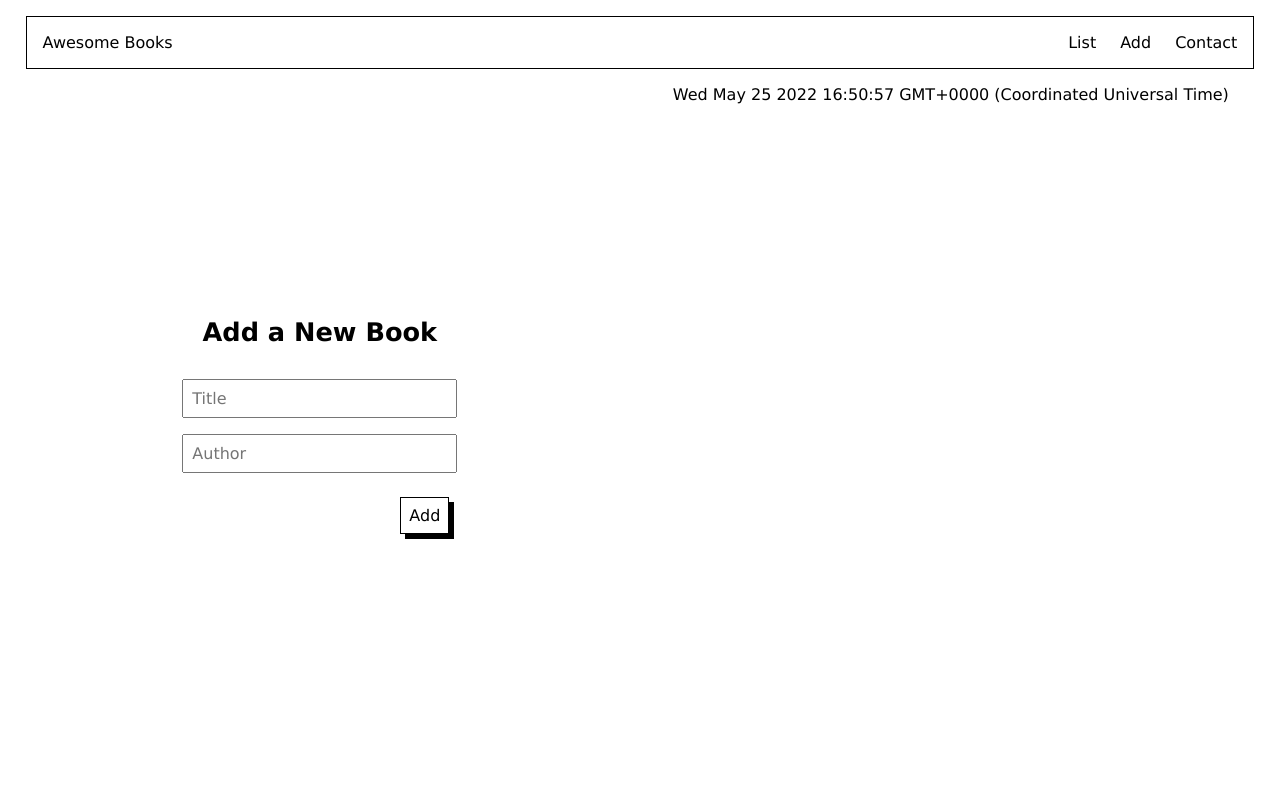
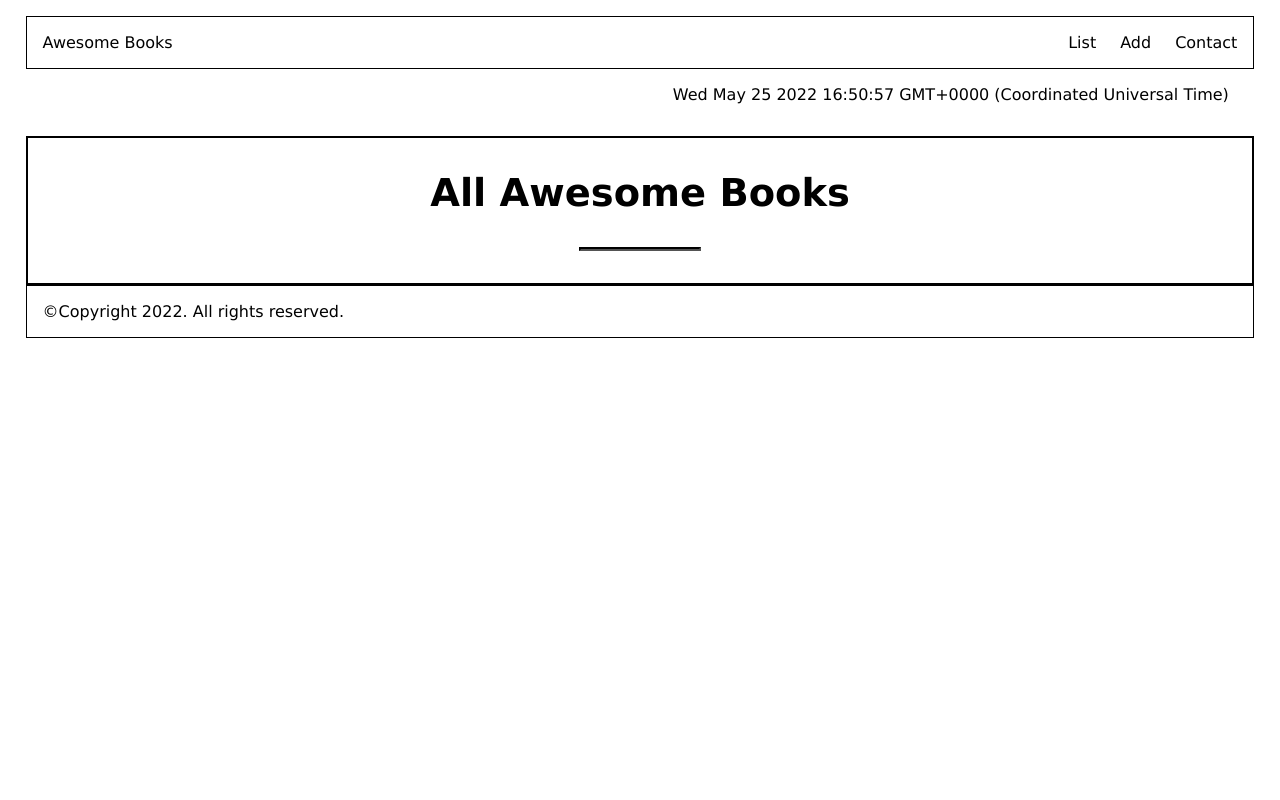
Before and after one commit to indigodavid/awesome-books, a website: page index.html in a window 1280 px wide. Both pictures are taken after a click on the link "List". Shown: the top 800 px of the page. Drawn offline with Linux system fonts and the light colour scheme.

Commit message:
Add first js functionalities to add and remove the content

```diff
--- a/css/style.css
+++ b/css/style.css
@@ -99,7 +99,7 @@ footer {
 }
 
 .wrapper {
-  display: inline-block;
+  /* display: inline-block; */
 }
 
 #new-book {
@@ -137,9 +137,6 @@ footer {
   background-color: rgb(156, 147, 147);
 }
 
-#add-new-book {
-  transform: translateX(-110%);
-}
 
 #all-books {
   border-style: solid;
@@ -147,7 +144,6 @@ footer {
   border-color: black;
   width: 96%;
   margin: 0 auto;
-  transform: translateX(-110%);
 }
 
 #book-list li {
@@ -167,7 +163,6 @@ footer {
 #contact {
   display: flex;
   flex-direction: column;
-  transform: translateX(-110%);
 }
 
 #contact > * {
@@ -193,6 +188,13 @@ footer {
 /*
 Activate and Deactivate styles
 */
-#add-new-book.active {
-  transform: translateX(0);
+.hide-class {
+  position: fixed;
+  top: 0;
+  left: -110%;
+  transition: 0.3s;
 }
+
+.hide-class.active {
+  left: 0;
+}
--- a/index.html
+++ b/index.html
@@ -25,14 +25,14 @@
   <div id="date"></div>
 
   <div class="wrapper">
-    <section id="all-books">
+    <section id="all-books" class="hide-class">
       <h1>All Awesome Books</h1>
       <ul id="book-list">
         <!-- Book list generated by js -->
       </ul>
       <hr>
     </section>
-    <section id="add-new-book" class="active">
+    <section id="add-new-book" class="hide-class">
       <h2>Add a New Book</h2>
       <fieldset id="new-book">
         <input type="text" name="title" id="new-title" placeholder="Title">
@@ -40,7 +40,7 @@
         <div><button type="button" id="add-book">Add</button></div>
       </fieldset>
     </section>
-    <section id="contact">
+    <section id="contact" class="hide-class">
       <h2>Contact Information</h2>
       <p>Do you have any questions or just want to say "Hello"? You can reach out to us!</p>
       <ul>
--- a/js/bookApp.js
+++ b/js/bookApp.js
@@ -86,3 +86,12 @@ addBook.addEventListener('click', StorageBooks.addLi);
 /*
 Activate and Deactivate Sections
 */
+listLink.addEventListener('click', () => {
+  allBooksSection.classList.toggle('active');
+  allBooksSection.classList.remove('hide-class');
+});
+
+addLink.addEventListener('click', () => {
+  addNewBookSection.classList.toggle('active');
+  addNewBookSection.classList.remove('hide-class');
+});
```
